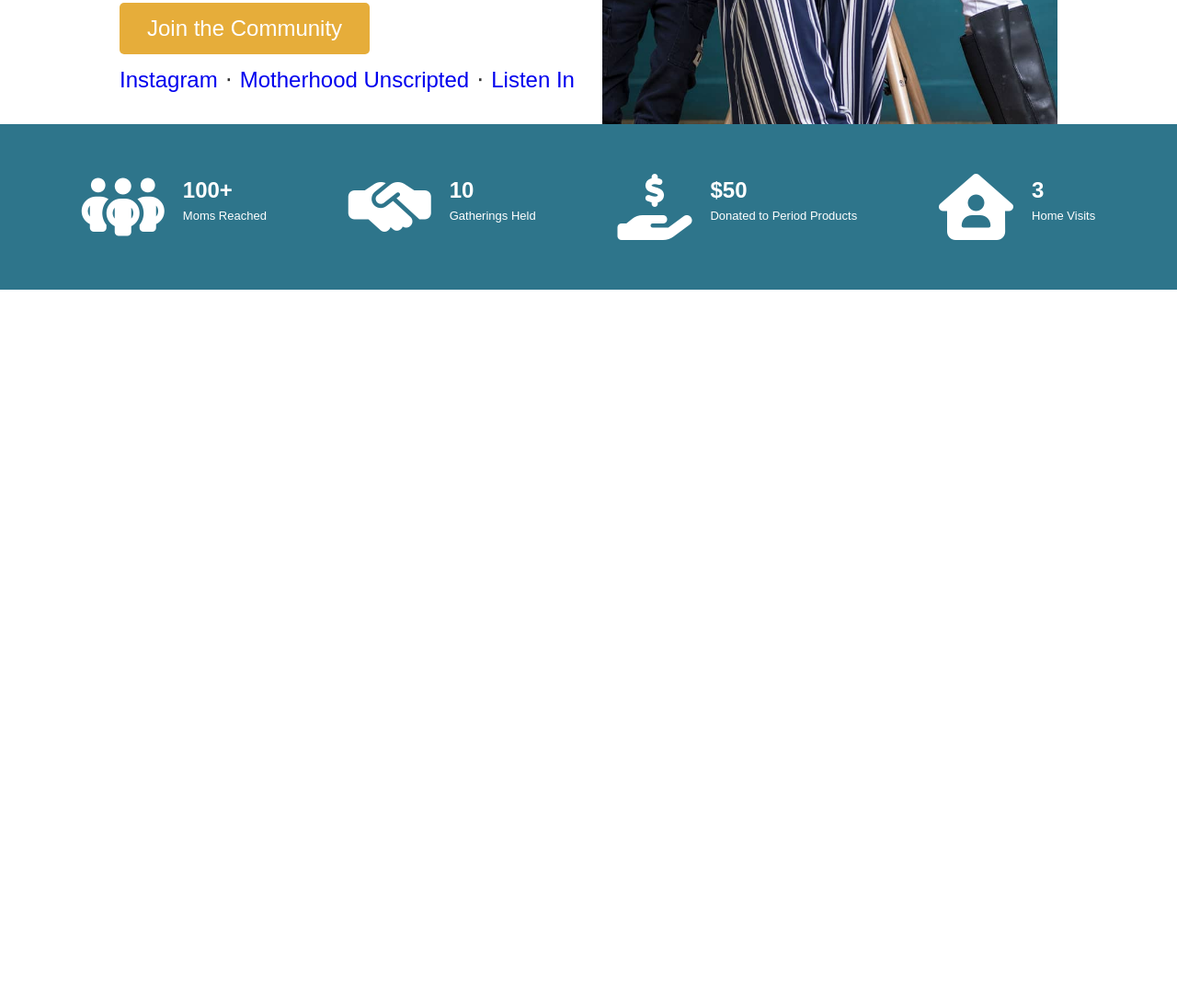
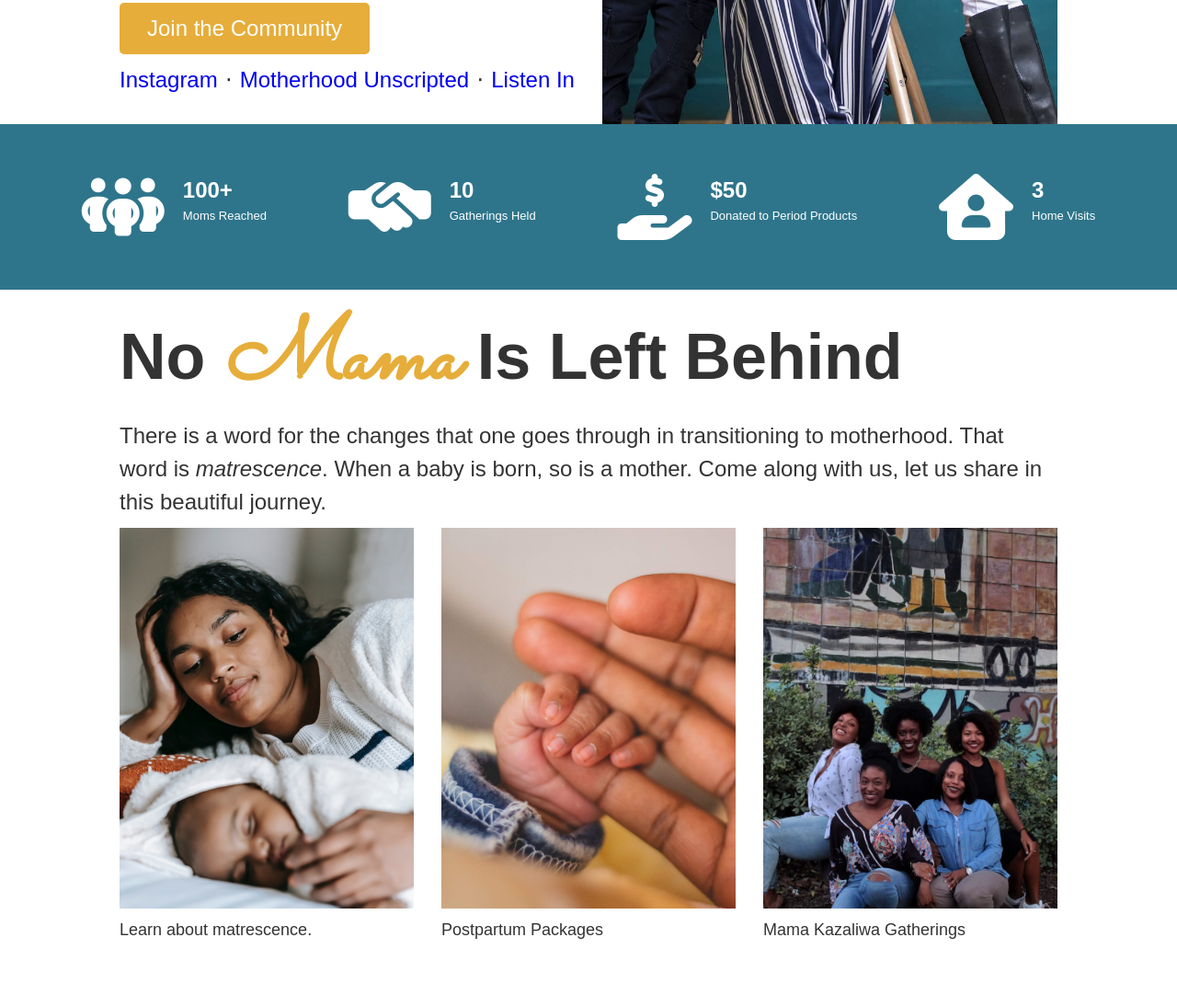
Before and after one commit to samoina/mama-kazaliwa, a plain HTML site: page index.html in a window 1280 px wide. Shown: the part 615-1709 px from the top of the page at 92% size. Before the commit the page ends 930 px from the top, so only its background shows below. Drawn offline with Linux system fonts and the light colour scheme; a web font is replaced by a local one.

Commit message:
Add the main section + images and make mobile-responsive

```diff
--- a/index.html
+++ b/index.html
@@ -99,6 +99,32 @@
   </div>
 </section>
 
+<!-- This is the main section of the page -->
+<div class="container">
+  <main>
+    <h2 class="h2-title">No <span class="highlight">Mama </span>Is Left Behind</h2>
+    <p>There is a word for the changes that one goes through in transitioning to motherhood. That word is
+      <em>matrescence</em>. When a baby is born, so is a mother. Come along with us, let us share in this beautiful
+      journey.
+    </p>
+
+
+    <div id="main-div">
+      <div id="matrescence" class="main-div-child">
+        <img src="/images/main-matrescence-2.jpg" loading="lazy" alt="">
+        <p class="main-text">Learn about matrescence.</p>
+      </div>
+      <div id="postpartum-packages" class="main-div child">
+        <img src="/images/main-postpartum.jpg" loading="lazy" alt="">
+        <p class="main-text">Postpartum Packages</p>
+      </div>
+      <div id="gatherings" class="main-div child">
+        <img src="/images/main-gathering.jpg" loading="lazy" alt="">
+        <p class="main-text">Mama Kazaliwa Gatherings</p>
+      </div>
+    </div>
+  </main>
+
 
 
 
--- a/style.css
+++ b/style.css
@@ -64,12 +64,9 @@ a {
   transform: scale(0.9)
 }
 
-
-
 /* NAVBAR STYLING */
 .navbar {
   height: 90px;
-
 }
 
 .navbar .flex {
@@ -83,8 +80,6 @@ a {
 
 .navbar ul {
   display: flex;
-  /* justify-content: center; */
-  /* border: 2px solid black; */
 }
 
 .navbar a {
@@ -104,8 +99,7 @@ a {
 }
 
 .showcase .grid {
-  column-gap: 30px;;
-
+  column-gap: 30px;
 }
 
 .showcase-img img {
@@ -114,7 +108,8 @@ a {
   object-fit: cover;
 }
 
-.title {
+.title,
+.h2-title {
   margin-top: 15px;
   margin-bottom: 15px;
   font-size: 70px;
@@ -141,7 +136,7 @@ a {
   display: none;
 }
 
-/* STATS STYLING */
+/*  NUMBER STYLING */
 #numbers-panel {
   background-color: #2e758b;
   color: #fff;
@@ -169,6 +164,34 @@ a {
 #numbers-panel .entry div .num-text {
   font-size: small;
 }
+
+/* STYLING FOR THE MAIN SECTION */
+main {
+  height: 100vh;
+  margin-top: 30px;
+  margin-bottom: 50px;
+}
+
+#main-div {
+  display: grid;
+  grid-template-columns: repeat(3, 1fr);
+  column-gap: 30px;
+  height: 180px;
+  margin-top: 10px;
+  padding-bottom: 50px;
+}
+
+#main-div img {
+  width:100%;
+  height: 80%;
+  object-fit: cover;
+}
+
+#main-div .main-text {
+  font-size: large;
+}
+
+
 
 
 
@@ -266,6 +289,30 @@ a {
     font-size: medium;
   }
 
+   /* Main section */
+  .h2-title {
+    text-align: center;
+  }
+
+  .h2-title,
+  .highlight {
+    font-size: 75px;
+  }
+
+  main {
+    margin-bottom: 10px;
+  }
+
+  #main-div img {
+    height: 100%;
+  }
+
+
+
+
+
+
+
 
 
 }
@@ -276,6 +323,7 @@ a {
     background-color: lightcyan;
   }
 
+  /* Navbar */
   .navbar {
     height: 110px;
   }
@@ -296,6 +344,7 @@ a {
     display: none;
   }
 
+  /* Social links */
   #socials {
     display: none;
   }
@@ -313,6 +362,37 @@ a {
     color: var(--secondary-color)
   }
 
+  /* Main section */
+  .h2-title,
+  .highlight {
+    font-size: 65px;
+  }
+
+  main {
+    height: auto;
+    margin-top: px;
+  }
+
+  #main-div {
+    display: grid;
+    grid-template-columns: 1fr;
+    height: auto;
+    padding-bottom: 10px;
+  }
+
+  #main-div img {
+    height:90%;
+  }
+
+
+
+
+
+
+
+
+
+
 
 }
 
@@ -327,7 +407,8 @@ a {
     }
 
     .title,
-    .highlight {
+    .highlight,
+    .h2-title {
       font-size: 40px;
     }
 
```
